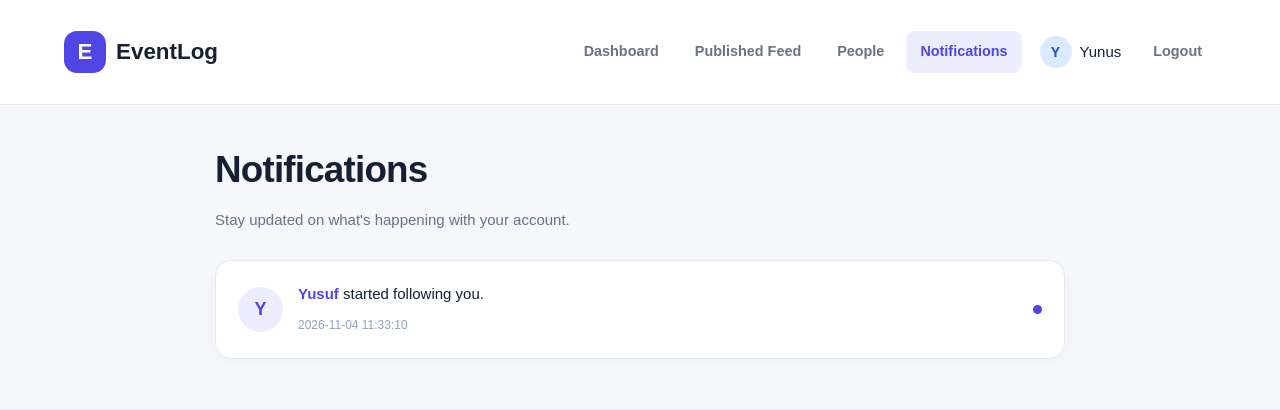
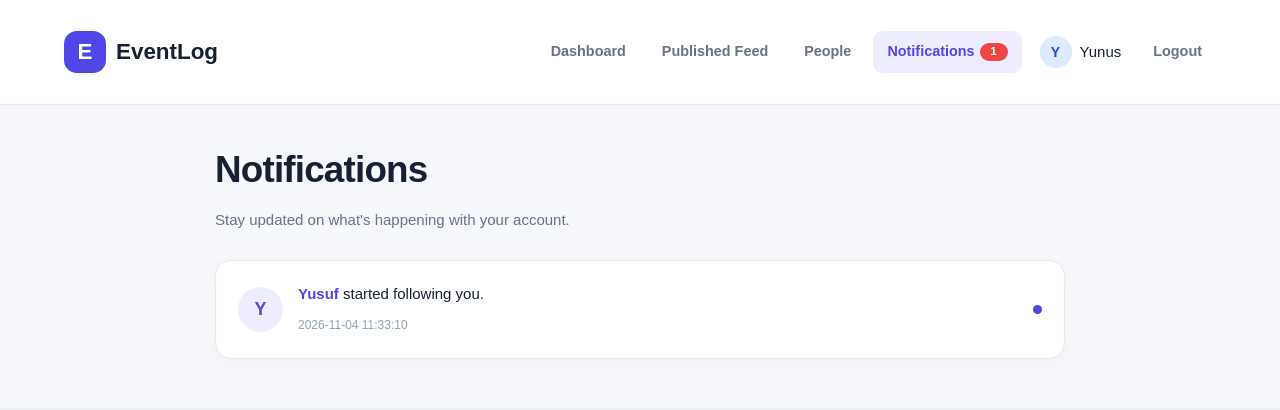
Before and after one commit to Ibnuyunus/Flask_Social, a Flask app: page /notifications in a window 1280 px wide. Shown: the top 410 px of the page. Run offline with Flask 3, Linux system fonts and the light colour scheme; a user stored in the database is signed in; data comes from the database, SQL or seed files in the repository; both versions use the stored data as it was after the commit.

Commit message:
Notifiaction badge added

```diff
--- a/app.py
+++ b/app.py
@@ -107,6 +107,18 @@ def create_app(test_config=None):
         is_read = mapped_column(db.Boolean, default=False, nullable=False)
         date = mapped_column(db.String, nullable=False)
 
+    @app.context_processor
+    def inject_unread_notification_count():
+        unread_notification_count = 0
+
+        if current_user.is_authenticated:
+            unread_notification_count = Notification.query.filter_by(
+                recipient_id=current_user.id,
+                is_read=False).count()
+
+        return { 'unread_notification_count': unread_notification_count
+        }
+
     @login_manager.user_loader
     def load_user(user_id):
         return db.session.get(User, int(user_id))
@@ -119,6 +131,9 @@ def create_app(test_config=None):
             click.echo('Database created successfully')
 
     app.cli.add_command(init_db_command)
+
+
+
 
 
     @app.route('/people')
--- a/static/notification.css
+++ b/static/notification.css
@@ -425,3 +425,20 @@
 .notifications-page .pub-header a:hover {
     text-decoration: none;
 }
+
+
+.notification-badge {
+    display: inline-flex;
+    align-items: center;
+    justify-content: center;
+    min-width: 18px;
+    height: 18px;
+    padding: 0 5px;
+    margin-left: 5px;
+    border-radius: 50px;
+    background: #ef4444;
+    color: #ffffff;
+    font-size: 11px;
+    font-weight: 700;
+    line-height: 1;
+}
--- a/templates/index.html
+++ b/templates/index.html
@@ -41,6 +41,12 @@
 
             <a href="{{ url_for('notifications') }}">
                 Notifications
+
+                {% if unread_notification_count > 0 %}
+                    <span class="notification-badge">
+                        {{ unread_notification_count }}
+                    </span>
+                {% endif %}
             </a>
 
             <a href="{{ url_for('profile', username=current_user.Username) }}"
--- a/templates/notification.html
+++ b/templates/notification.html
@@ -26,7 +26,15 @@
 
             <a href="{{ url_for('people') }}" class="pub-nav-link"> People </a>
 
-            <a href="{{ url_for('notifications') }}" class="pub-current-page"> Notifications </a>
+            <a href="{{ url_for('notifications') }}" class="pub-current-page">
+                Notifications
+
+                {% if unread_notification_count > 0 %}
+                    <span class="notification-badge">
+                        {{ unread_notification_count }}
+                    </span>
+                {% endif %}
+            </a>
 
             <a href="{{ url_for('profile', username=current_user.Username) }}"
             class="pub-user-profile">
```
Also changed, not shown: static/dashboard.css (+17 -0 lines), static/people.css (+17 -0 lines), static/published.css (+17 -0 lines), templates/people.html (+9 -1 lines), templates/publish.html (+8 -1 lines), var/app-instance/event_database2.db.
